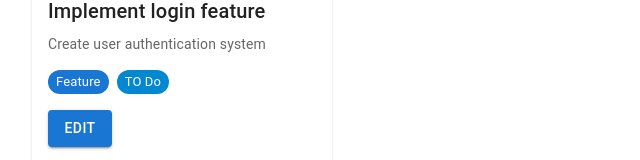
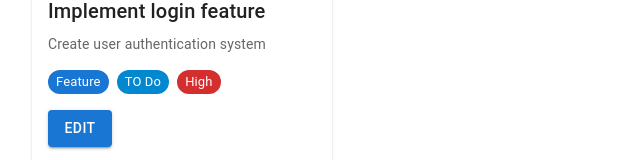
Before and after one commit to mcalexandretion/task-manager, a React (Vite) app: page / in a window 1280 px wide. Shown: the part 157-317 px from the top of the page, without its empty margins (0-640 px from the left). Built offline with nearby package versions, Linux system fonts and the light colour scheme.

Commit message:
feat: add display priority

```diff
--- a/src/components/TaskItem.tsx
+++ b/src/components/TaskItem.tsx
@@ -45,7 +45,7 @@ export const TaskItem = React.memo(( {task}: TaskItemProps) => {
                     <Chip label={task.category} color='primary' size="small" />
                     <Chip
                     label={task.status} color={getStatusColor(task.status)} size="small"/>
-
+                    <Chip label={task.priority} color={getPriorityColor(task.priority)} size="small" />
                 </Box>
                 <Button
                 variant="contained"
```
